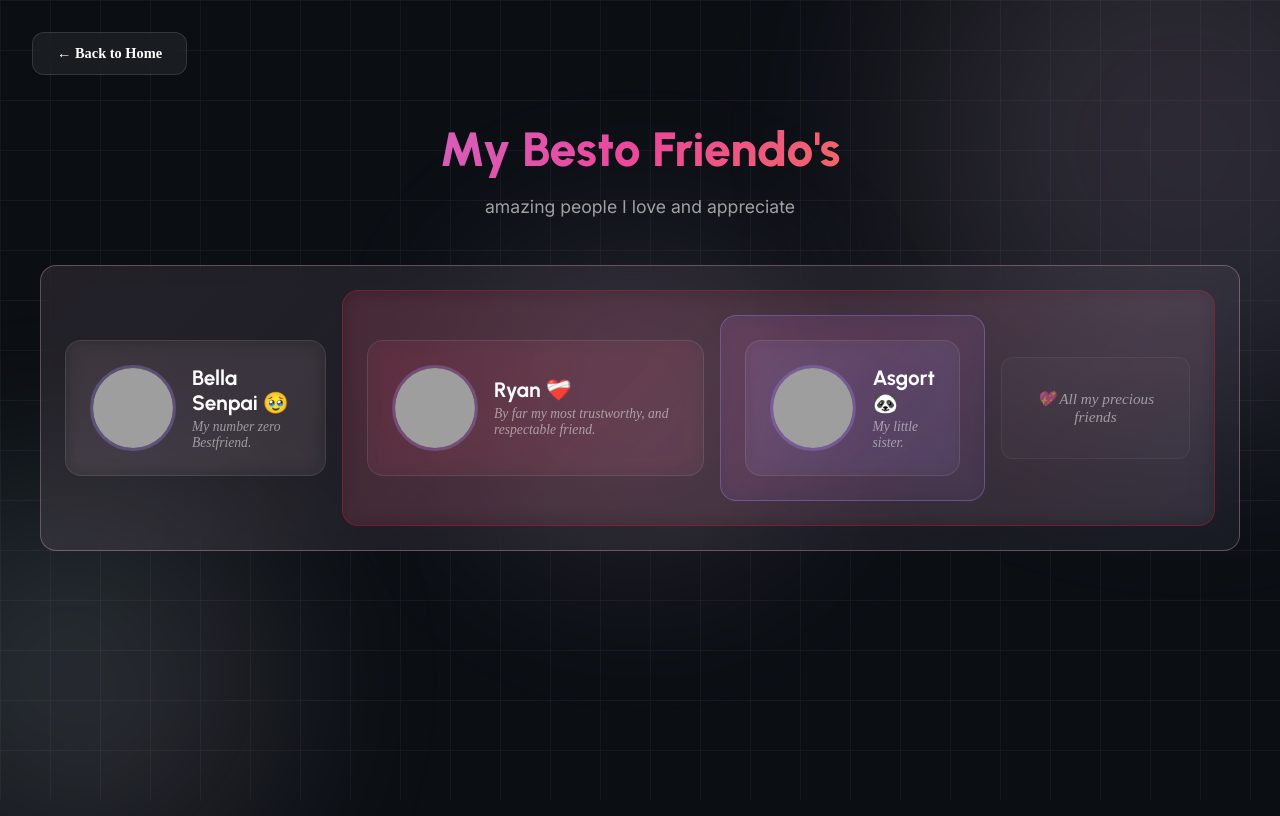
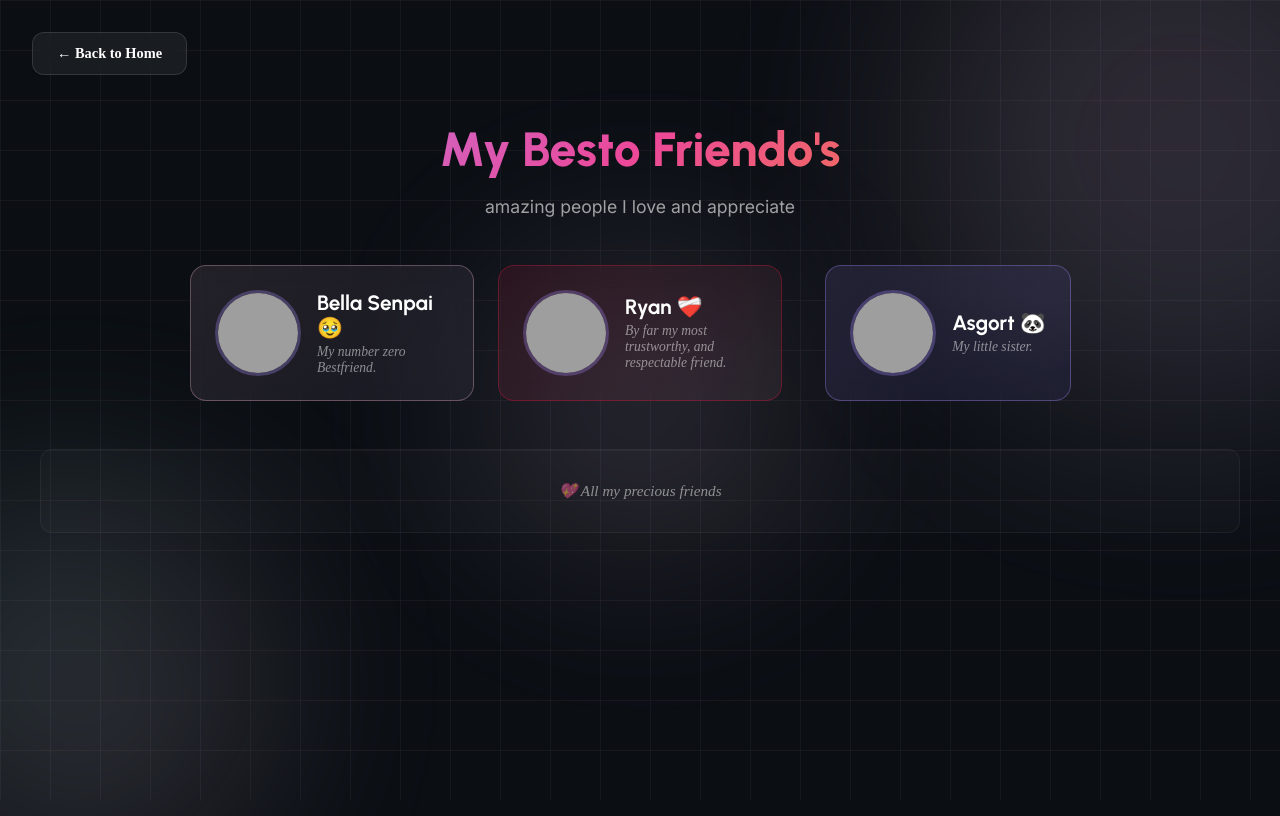
Before and after one commit to phaseydaisy/phawse-friends, a plain HTML site: page index.html in a window 1280 px wide. Drawn offline with Linux system fonts and the light colour scheme; grey boxes are pictures that could not be loaded.

Commit message:
Refactor friends section and layout in index.html
Updated the friends grid layout and improved HTML structure.

```diff
--- a/index.html
+++ b/index.html
@@ -22,8 +22,8 @@
     <h1 class="friends-title">My Besto Friendo's</h1>
     <p class="friends-subtitle">amazing people I love and appreciate</p>
 
+    <div class="friends-grid">
       <div class="friend-card pink">
-      <div class="friend-card">
         <div class="friend-avatar">
           <img src="https://cdn.discordapp.com/avatars/1022426512923836426/d10b1f5ea0a460cd654a3edbee31e017.webp?size=1024" alt="Bella Senpai">
         </div>
@@ -32,8 +32,8 @@
           <p class="friend-note">My number zero Bestfriend.</p>
         </div>
       </div>
+
       <div class="friend-card crimson">
-      <div class="friend-card">
         <div class="friend-avatar">
           <img src="https://cdn.discordapp.com/avatars/506327916280283157/2065f4b8ce7df7f365d7f431ddbdebf3.webp?size=1024" alt="Ryan">
         </div>
@@ -42,8 +42,8 @@
           <p class="friend-note">By far my most trustworthy, and respectable friend.</p>
         </div>
       </div>
+
       <div class="friend-card purple">
-      <div class="friend-card">
         <div class="friend-avatar">
           <img src="https://cdn.discordapp.com/avatars/1067807613959548959/2042726e19ce20208f48d6bd9d545e7c.webp?size=1024" alt="Asgort">
         </div>
```
